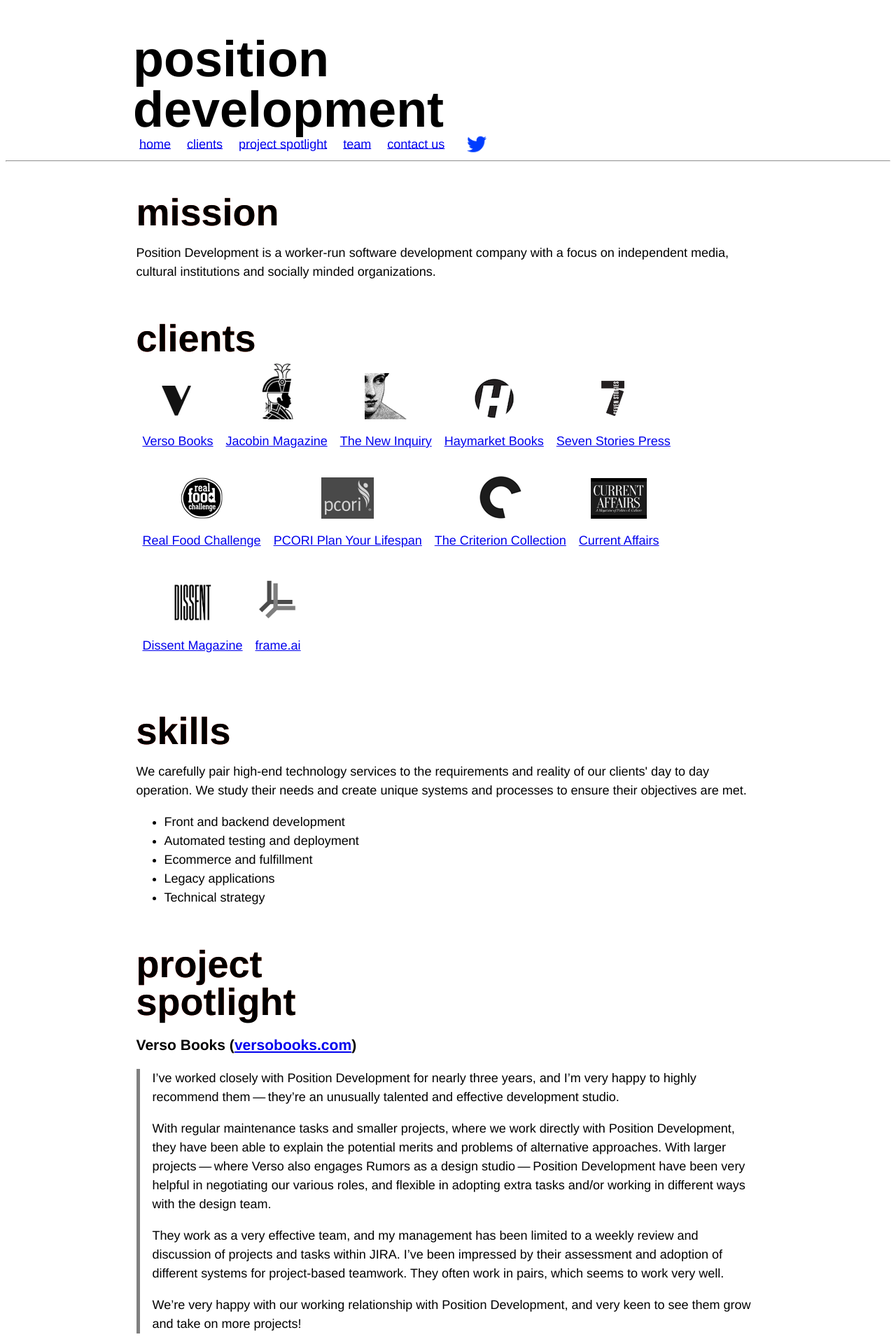
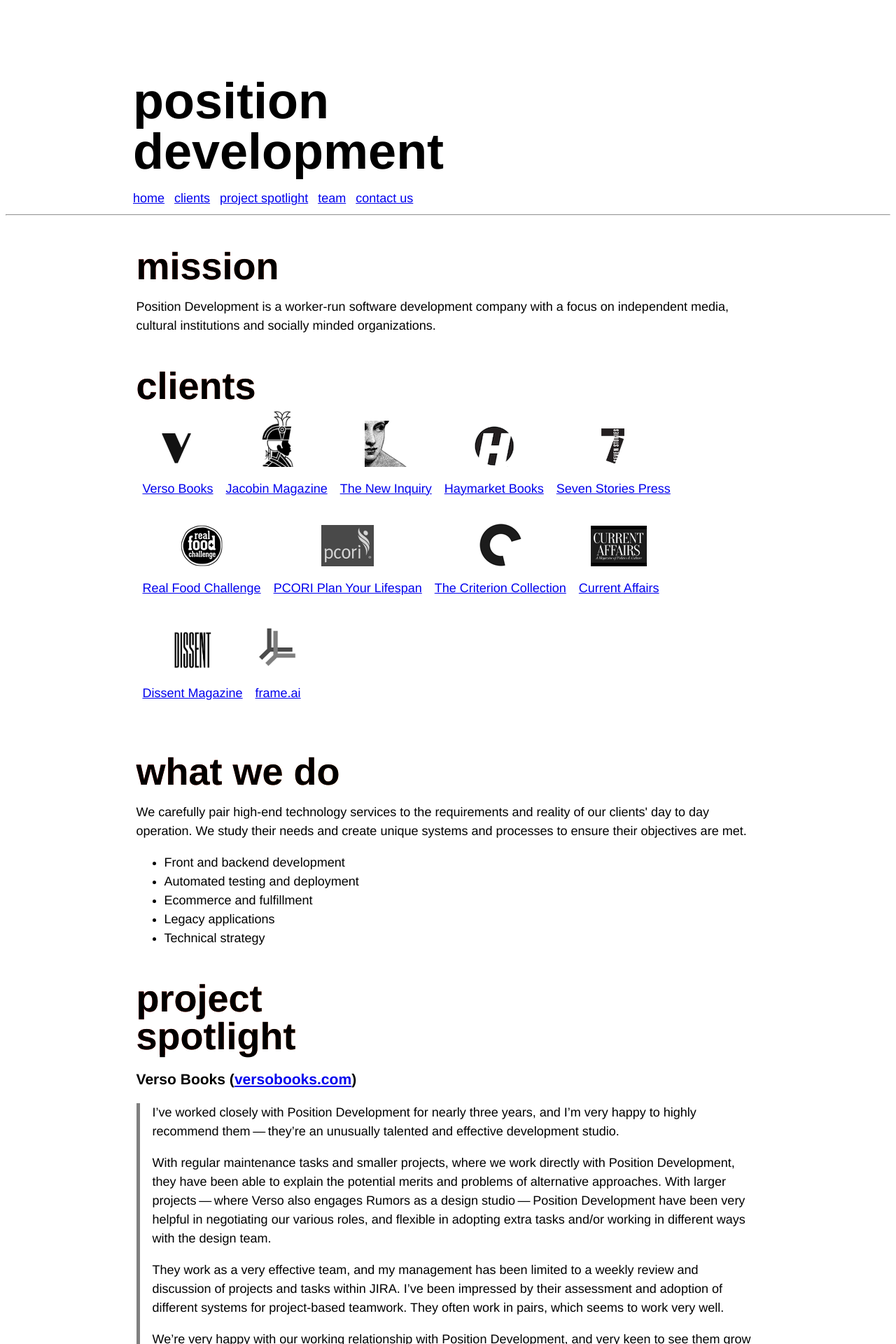
Before and after one commit to positiondev/positiondev.github.io, a Jekyll site: the page built from index.md, in a window 1280 px wide. Shown: the top 1920 px of the page at 70% size. Built offline with Jekyll 4.4.1, drawn with Linux system fonts in a browser that asks for light colours.

Commit message:
More tweaks

```diff
--- a/_includes/footer.html
+++ b/_includes/footer.html
@@ -1,6 +1,12 @@
 <nav>
-    {% include nav.html %}
-
+    <ul>
+        <li><a href="/">home</a></li>
+        <li><a href="#clients">clients</a></li>
+        <li><a href="#project-spotlight">project spotlight</a></li>
+        <li><a href="#team">team</a></li>
+        <li><a href="#contact-us">contact us</a></li>
+        <li class="twitter"><a href="https://twitter.com/positiondev/">twitter</a></li>
+    </ul>
 </nav>
 
 <p> &copy; 2018 Position Development, LLC.</p>
--- a/_layouts/home.html
+++ b/_layouts/home.html
@@ -13,7 +13,13 @@
     </header>
 
     <nav>
-      {% include nav.html %}
+      <ul>
+        <li><a href="/">home</a></li>
+        <li><a href="#clients">clients</a></li>
+        <li><a href="#project-spotlight">project spotlight</a></li>
+        <li><a href="#team">team</a></li>
+        <li><a href="#contact-us">contact us</a></li>
+      </ul>
     </nav>
 
     <hr />
@@ -41,7 +47,7 @@
       </section>
 
       <section class="skills" id="skills">
-        <h2>skills</h2>
+        <h2>what we do</h2>
 
         <div>
           <p>We carefully pair high-end technology services to the requirements and
--- a/styles/style.css
+++ b/styles/style.css
@@ -14,6 +14,8 @@ h1
     line-height: 1em;
 
     color: black;
+    margin-top: 1.5em;
+    margin-bottom: 0.5em;
 }
 h1 a
 {
@@ -39,6 +41,11 @@ h3
 }
 
 /* HEADER */
+
+header {
+    margin-left: 0.5em;
+}
+
 .header-wrapper
 {
     width: 100%;
@@ -47,7 +54,7 @@ h3
 /* NAV */
 nav
 {
-    margin: .25em;
+    margin: .5em;
 }
 nav h2
 {
@@ -58,14 +65,13 @@ nav ul
     width: 100%;
     margin: 0;
     padding: 0;
-    /*! display: flex; */
 }
 nav ul li
 {
     display: inline;
 
     margin: 0;
-    padding: .25em .5em 0.25em 0.5em;
+    padding: 0 0.5em 0 0;
 }
 .twitter a {
     background-image: url("/img/twitter-32.png");
@@ -89,8 +95,8 @@ main
 section
 {
     margin: .25em;
-    margin-top: 2em;
-    margin-bottom: 3em;
+    margin-top: 2.5em;
+    /*! margin-bottom: 2em; */
 }
 
 /* Testimonial section */
@@ -144,10 +150,6 @@ blockquote
     padding-left: 0;
 
     list-style: none;
-}
-.team li
-{
-    /*! margin-top:2em */
 }
 .team h3
 {
@@ -236,15 +238,14 @@ textarea
     header,
     nav
     {
-        /*! display: flex; */
-
         max-width: 50em;
         margin: auto;
     }
-    nav h2
-    {
-        display: block;
+
+    nav {
+        margin-top: 1em;
     }
+
     footer,
     footer nav
     {
@@ -256,7 +257,7 @@ textarea
     {
         font-size: 1em;
 
-        /*! display: flex; */
+        margin-top: 2em;
     }
     main
     {
@@ -281,13 +282,7 @@ textarea
 
         width: 100%;
         max-width: 7em;
-        /*! margin-right: 1em; */
         margin-bottom: 0;
-
-        /*! text-align: right; */
-
-        /*! flex-basis: 6em; */
-        /*! margin-top: -0.75em; */
     }
     .project h3
     {
```
